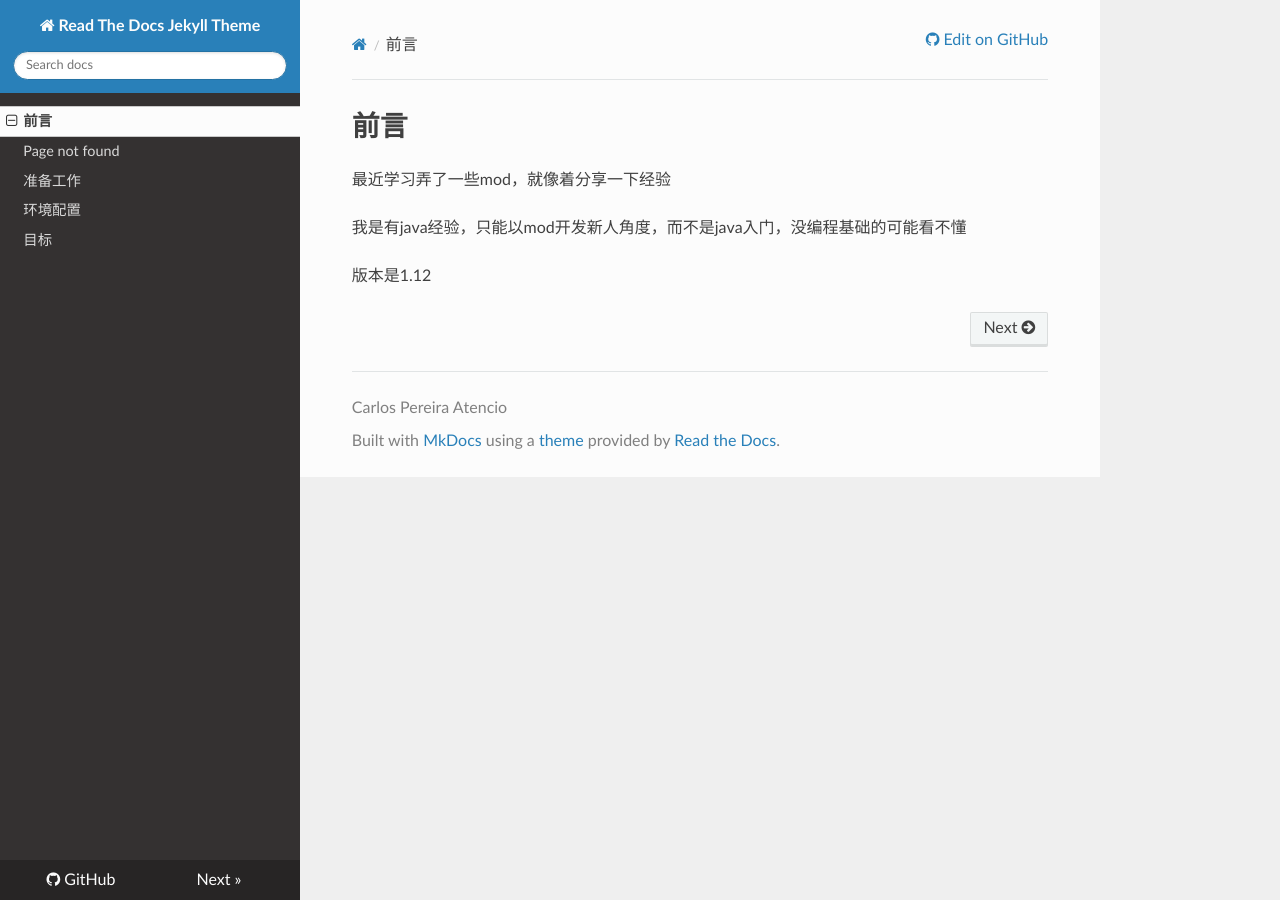
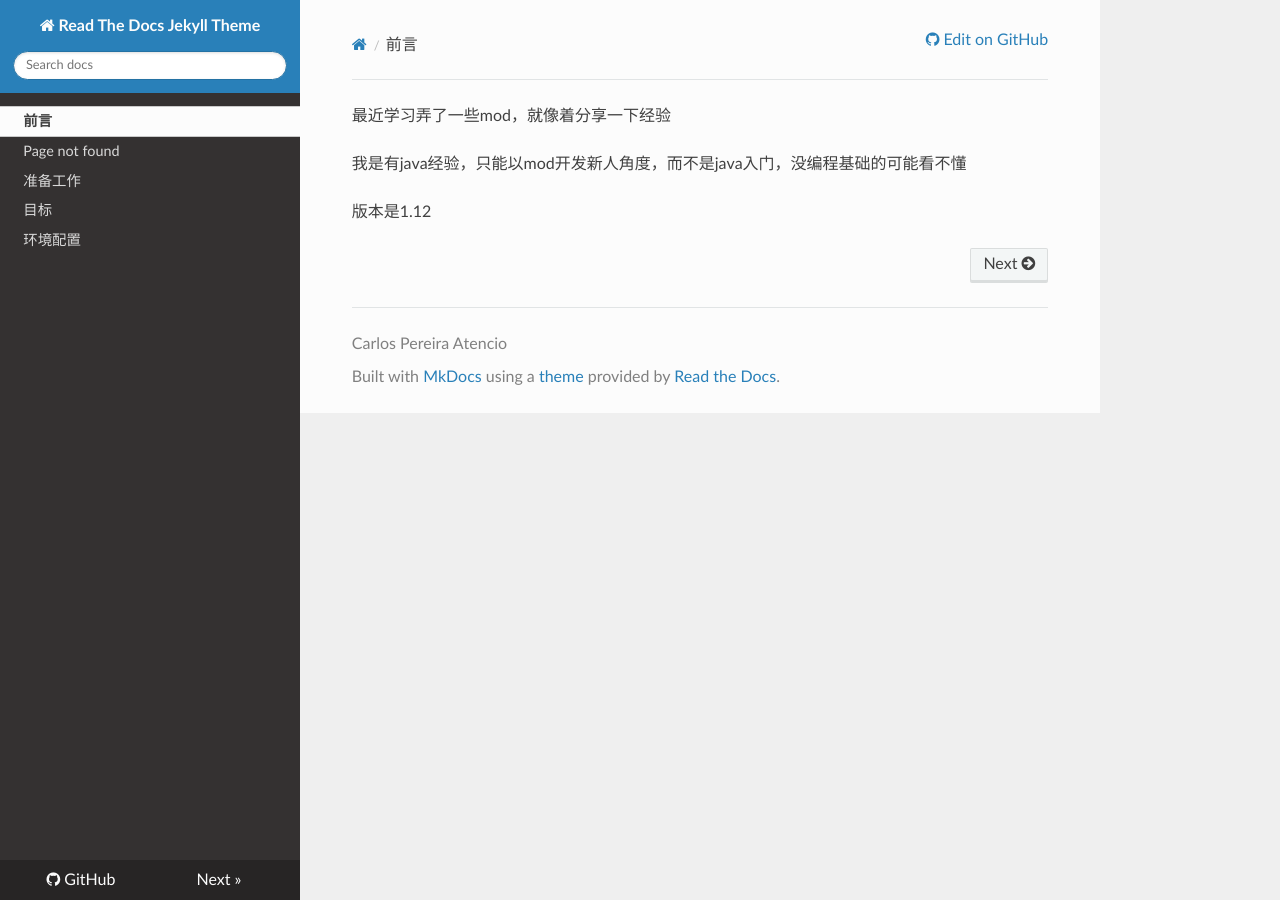
Before and after one commit to bbscncom/mcmoddevShare, an MkDocs documentation site: the page built from docs/README.md, in a window 1280 px wide. Built offline with MkDocs 1.6.1, drawn with Linux system fonts in a browser that asks for light colours; nearby versions of some CDN libraries.

Commit message:
2025/05/13 周二

```diff
--- a/docs/README.md
+++ b/docs/README.md
@@ -6,10 +6,6 @@ nav_order: 1
 
 
 
-
-
-# 前言
-
 最近学习弄了一些mod，就像着分享一下经验
 
 我是有java经验，只能以mod开发新人角度，而不是java入门，没编程基础的可能看不懂
```
Also changed, not shown: docs/准备工作.md (renamed from docs/prepare.md), docs/配置.md (renamed from docs/set.md).
